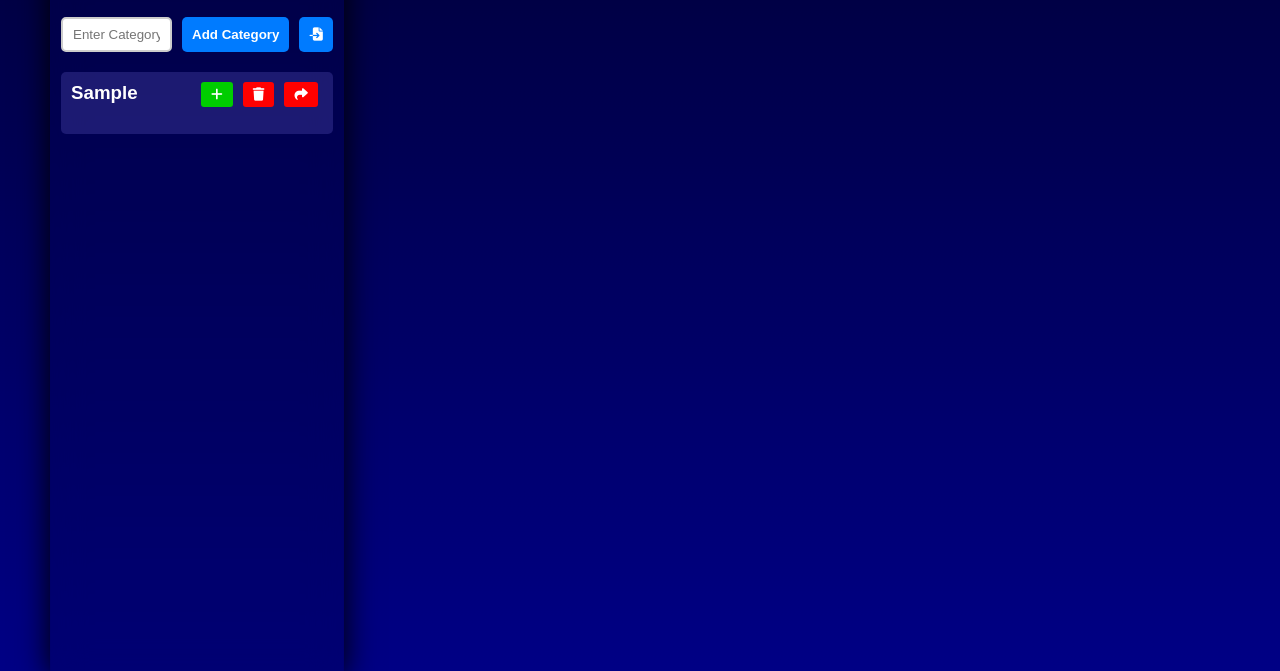
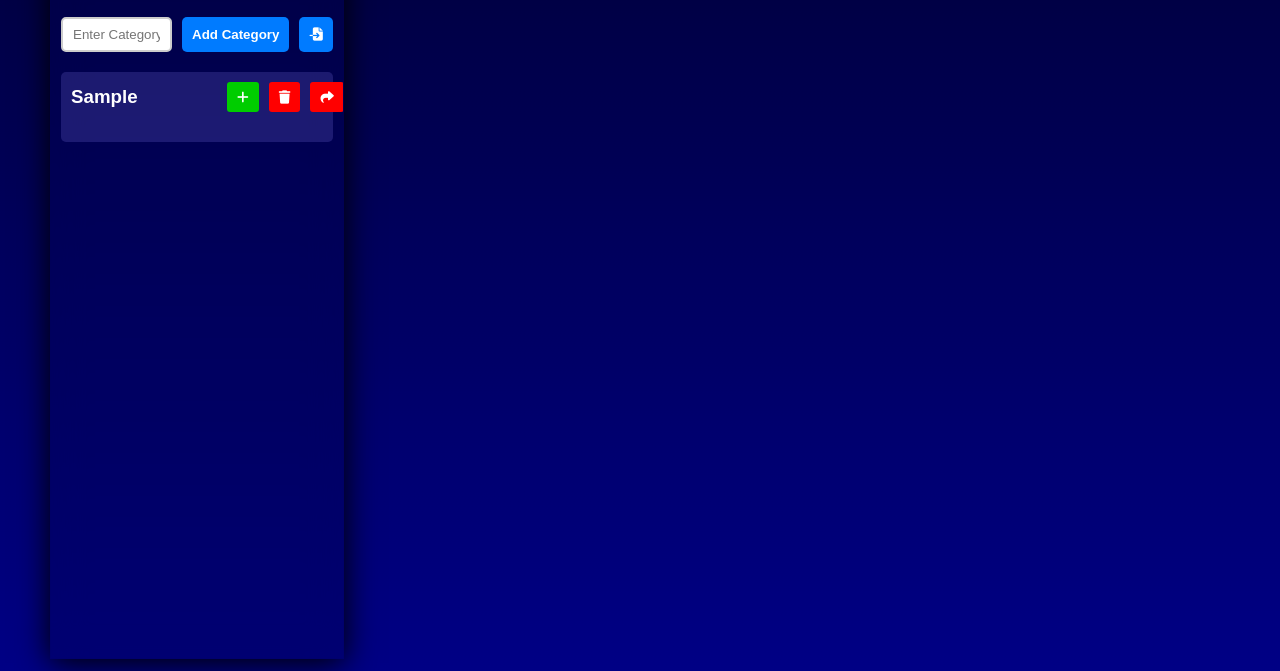
Before and after one commit to DevSudip07/bookmark.io, a plain HTML site: page home.html in a window 1280 px wide. Both pictures are taken after typing "Sample" into the empty fields and a click on the button "Add Category". Shown: the part 129-800 px from the top of the page. Drawn offline with nearby package versions, Linux system fonts and the light colour scheme.

Commit message:
ui fixed

```diff
--- a/css/home.css
+++ b/css/home.css
@@ -114,7 +114,7 @@ aside {
 
 
     .container {
-        height: 100%;
+        height: 98%;
         /* background: white; */
         padding: 10px;
         width: 100%;
@@ -126,6 +126,7 @@ aside {
         backdrop-filter: blur(16.6px);
         -webkit-backdrop-filter: blur(16.6px);
         border: 1px solid rgba(0, 0, 84, 0.11);
+        overflow-y: scroll;
     }
 
     h1 {
@@ -174,9 +175,25 @@ aside {
         text-align: left;
     }
 
+    .category-title {
+        display: flex;
+        justify-content: space-between;
+        align-items: center;
+        /* background: #000; */
+    }
+
     .category-title h3 {
+        width: 60%;
         margin: 0;
-        display: inline-block;
+        /* display: inline-block; */
+        /* background: red; */
+    }
+
+    .category-btns {
+        width: 40%;
+        height: 30px;
+        display: flex;
+        /* background: green; */
     }
 
     .category button {
@@ -218,7 +235,10 @@ aside {
     }
 
     a {
+        /* width: 50%; */
+        /* background: red; */
         text-decoration: none;
+        word-break: break-all;
         color: #ffffff;
         font-weight: 600;
         transition: .2s all ease;
@@ -226,6 +246,12 @@ aside {
 
     a:hover {
         color: #d3d3d3;
+    }
+
+    .btn-container {
+        width: 30%;
+        display: flex;
+        /* background: red; */
     }
 
     .edit-site {
--- a/js/bookmark.js
+++ b/js/bookmark.js
@@ -31,7 +31,8 @@ function renderCategories() {
         categoryContainer.classList.add("category");
         const categoryTitle = document.createElement("div"); //
         categoryTitle.classList.add("category-title"); //
-
+        const categoryBtns = document.createElement("div");
+        categoryBtns.classList.add("category-btns");
         const h3 = document.createElement("h3");
         h3.innerText = category; //
 
@@ -55,6 +56,7 @@ function renderCategories() {
 
             //  Buttons container
             const btnContainer = document.createElement("div");
+            btnContainer.classList.add("btn-container");
             // Edit Button
             const editBtn = document.createElement("button");
             editBtn.innerHTML = `<i class="fa-regular fa-pen-to-square"></i>`;
@@ -92,11 +94,15 @@ function renderCategories() {
         shareBtn.onclick = function () {
             shareCategory(category);
         };
-        categoryTitle.appendChild(shareBtn);
 
         categoryTitle.appendChild(h3);
-        categoryTitle.appendChild(deleteCategoryBtn);
-        categoryTitle.appendChild(addButton);
+        // categoryTitle.appendChild(deleteCategoryBtn);
+        // categoryTitle.appendChild(addButton);
+        // categoryTitle.appendChild(shareBtn);
+        categoryBtns.appendChild(addButton);
+        categoryBtns.appendChild(deleteCategoryBtn);
+        categoryBtns.appendChild(shareBtn);
+        categoryTitle.appendChild(categoryBtns);
         categoryContainer.appendChild(categoryTitle);
         // categoryContainer.appendChild(deleteCategoryBtn);
         categoryContainer.appendChild(ol);
```
